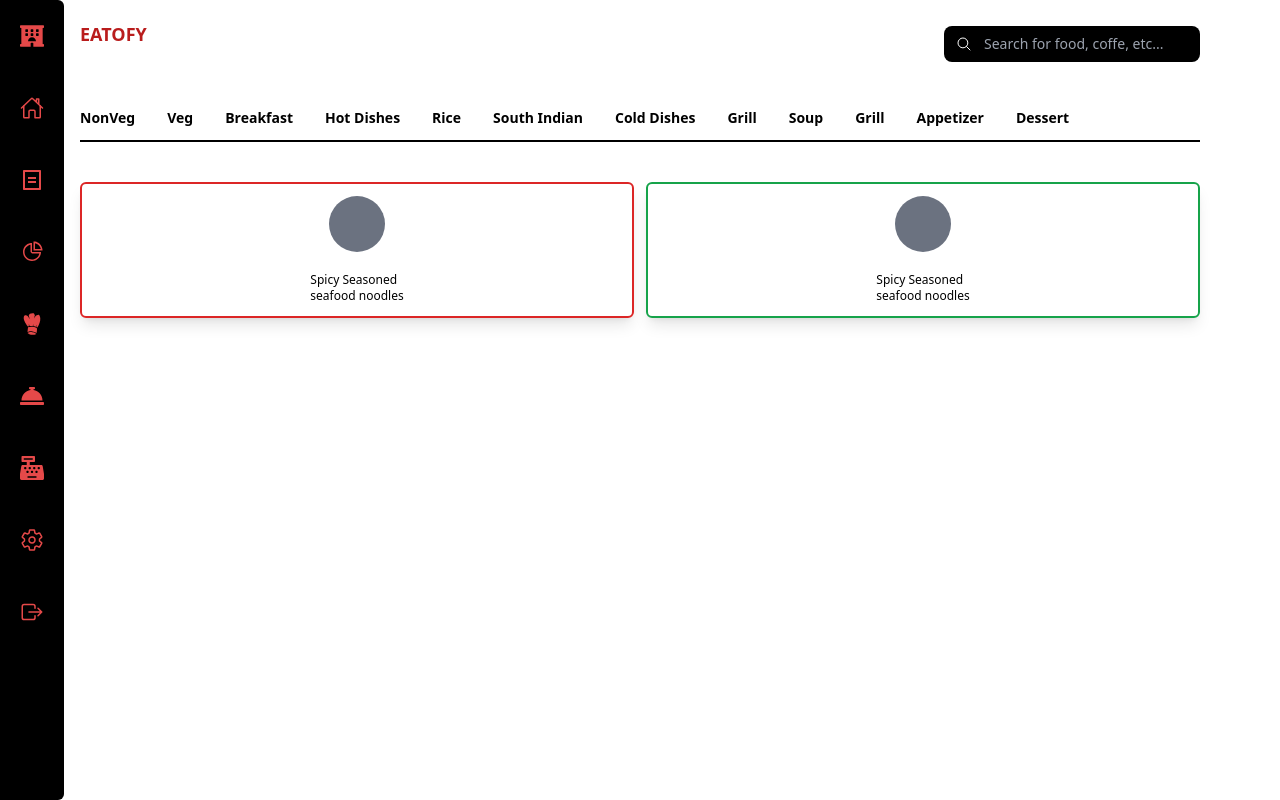
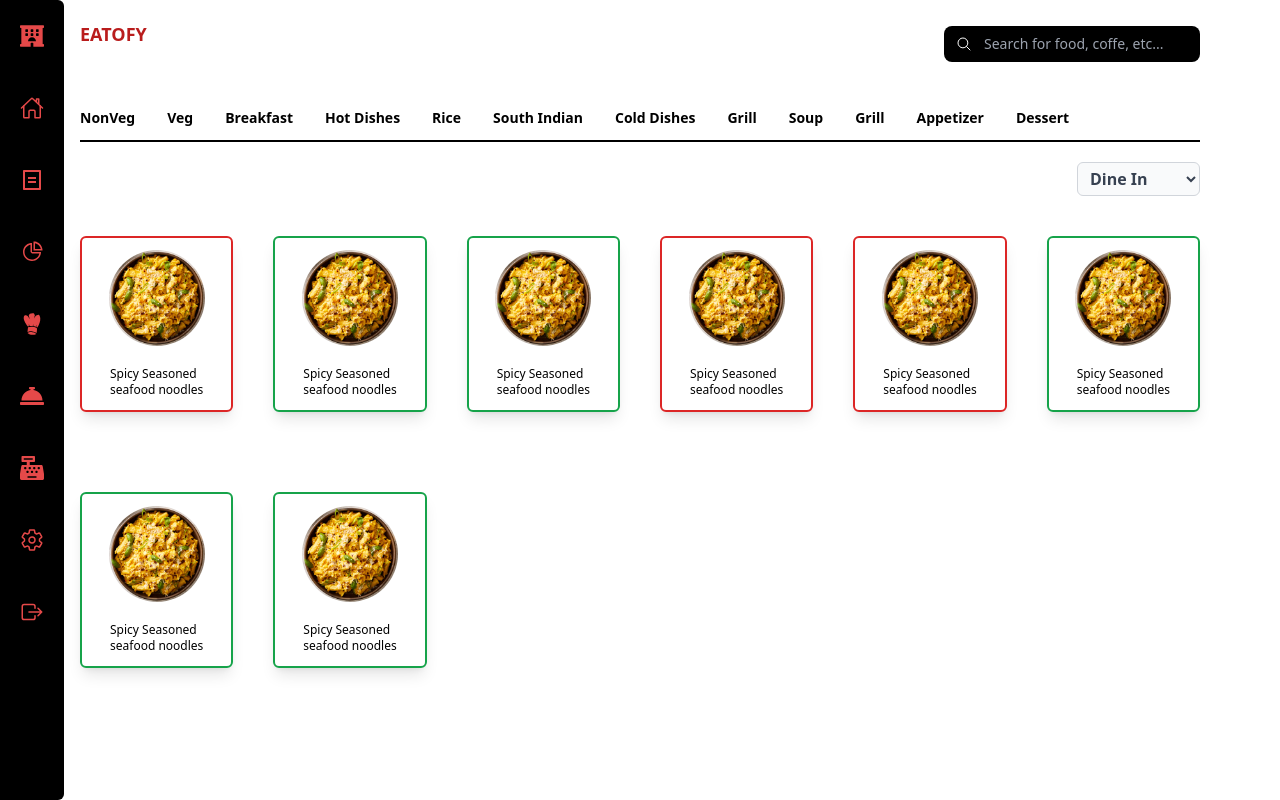
Before and after one commit to saga-r-code/Layout, a React (Create React App) app: page / in a window 1280 px wide. Built offline with nearby package versions, Linux system fonts and the light colour scheme.

Commit message:
update menudishe

```diff
--- a/src/Components/MenuDine.js
+++ b/src/Components/MenuDine.js
@@ -1,5 +1,6 @@
 import React from 'react';
 import { IoSearchOutline } from "react-icons/io5";
+import dishe from '../Assets/dishes.jpg'
 
 const Menu = ({menuShown, togglemMenu}) => {
   return (
@@ -16,26 +17,37 @@ const Menu = ({menuShown, togglemMenu}) => {
       </div>
 
       <div className="dishes sm:hidden text-center font-bold mt-5 mx-5 p-2 sm:p-3 bg-gradient-to-r from-red-400 via-red-600 to-red-700 rounded-full" onClick={togglemMenu}>Dishes</div>
-      <ul className={`menu flex flex-col justify-center sm:flex-row sm:flex gap-8 font-semibold items-center mt-10 text-sm text-center  xl:justify-normal ${menuShown ? 'block' : 'hidden '}`}>
+      <ul className={`menu flex flex-col justify-center items-center sm:flex-row sm:flex gap-8 font-semibold  mt-10 text-sm text-center  lg:justify-normal ${menuShown ? 'block' : 'hidden '}`}>
         <li>NonVeg</li>
         <li>Veg</li>
         <li>Breakfast</li>
         <li>Hot Dishes</li>
         <li>Rice</li>
-        <li>South Indian</li>
-        <li>Cold Dishes</li>
+        <li className='md:hidden lg:block'>South Indian</li>
+        <li className='md:hidden lg:block'>Cold Dishes</li>
         <li>Grill</li>
         <li>Soup</li>
         <li>Grill</li>
-        <li>Appetizer</li>
+        <li className='md:hidden xl:block'>Appetizer</li>
         <li>Dessert</li>
       </ul>
       <div className='w-full h-0.5 bg-black mt-3 hidden md:block'></div>
 
-      <div className="dishes mt-10 list-none grid grid-cols-2 gap-3">
+      {/* dropdown */}
+      <div className='dropdown'>
+      <div className="flex justify-end items-center pt-5">
+        <select name="cars" id="cars" className="outline-none border border-gray-300 rounded-md px-2 py-1 text-gray-700 bg-gray-50 focus:ring-2 focus:ring-blue-500 transition ease-in-out duration-300 font-semibold">
+          <option value="Dine In" className="p-3">Dine In</option>
+          <option value="Take Away" className="p-3">Take Away</option>
+        </select>
+      </div>
+    </div>
+
+
+      <div className="dishes mt-10 list-none grid gap-y-5 gap-x-3 grid-cols-2 md:grid-cols-3 md:gap-y-7 md:gap-x-5 lg:grid-cols-4 xl:grid-cols-6 xl:gap-x-10 xl:gap-y-20">
 
       <div className="dish-1 border-2 border-red-600 pb-10 p-4 md:p-3 rounded-md shadow-lg flex flex-col gap-3 justify-center items-center text-xs md:transition md:duration-500 md:hover:scale-110 ">
-            <p className='w-14 h-14 bg-gray-500 rounded-full'></p>
+            <p className='w-24 h-24 rounded-full overflow-hidden '><img src={dishe} alt='dishe'/></p>
             <div className='food-details flex flex-col mt-2'>
             <span>Spicy Seasoned</span>
             <span>seafood noodles</span>
@@ -43,18 +55,71 @@ const Menu = ({menuShown, togglemMenu}) => {
         </div>
 
         <div className="dish-2  border-2 border-green-600 pb-10 p-4 md:p-3 rounded-md shadow-lg flex flex-col gap-3 justify-center items-center text-xs md:transition md:duration-500 md:hover:scale-110 ">
-            <p className='w-14 h-14 bg-gray-500 rounded-full'></p>
+            <p className='w-24 h-24 rounded-full overflow-hidden '><img src={dishe} alt="dishe"  /></p>
             <div className='food-details flex flex-col mt-2'>
             <span>Spicy Seasoned</span>
             <span>seafood noodles</span>
             </div>
           </div>
+
+          <div className="dish-2  border-2 border-green-600 pb-10 p-4 md:p-3 rounded-md shadow-lg flex flex-col gap-3 justify-center items-center text-xs md:transition md:duration-500 md:hover:scale-110 ">
+            <p className='w-24 h-24 rounded-full overflow-hidden '><img src={dishe} alt="dishe"  /></p>
+            <div className='food-details flex flex-col mt-2'>
+            <span>Spicy Seasoned</span>
+            <span>seafood noodles</span>
+            </div>
+          </div>
+
+          <div className="dish-1 border-2 border-red-600 pb-10 p-4 md:p-3 rounded-md shadow-lg flex flex-col gap-3 justify-center items-center text-xs md:transition md:duration-500 md:hover:scale-110 ">
+            <p className='w-24 h-24 rounded-full overflow-hidden '><img src={dishe} alt='dishe'/></p>
+            <div className='food-details flex flex-col mt-2'>
+            <span>Spicy Seasoned</span>
+            <span>seafood noodles</span>
+            </div>
+        </div>
+
+        <div className="dish-1 border-2 border-red-600 pb-10 p-4 md:p-3 rounded-md shadow-lg flex flex-col gap-3 justify-center items-center text-xs md:transition md:duration-500 md:hover:scale-110 ">
+            <p className='w-24 h-24 rounded-full overflow-hidden '><img src={dishe} alt='dishe'/></p>
+            <div className='food-details flex flex-col mt-2'>
+            <span>Spicy Seasoned</span>
+            <span>seafood noodles</span>
+            </div>
+        </div>
+
+        <div className="dish-2  border-2 border-green-600 pb-10 p-4 md:p-3 rounded-md shadow-lg flex flex-col gap-3 justify-center items-center text-xs md:transition md:duration-500 md:hover:scale-110 ">
+            <p className='w-24 h-24 rounded-full overflow-hidden '><img src={dishe} alt="dishe"  /></p>
+            <div className='food-details flex flex-col mt-2'>
+            <span>Spicy Seasoned</span>
+            <span>seafood noodles</span>
+            </div>
+          </div>
+
+          <div className="dish-2  border-2 border-green-600 pb-10 p-4 md:p-3 rounded-md shadow-lg flex flex-col gap-3 justify-center items-center text-xs md:transition md:duration-500 md:hover:scale-110 ">
+            <p className='w-24 h-24 rounded-full overflow-hidden '><img src={dishe} alt="dishe"  /></p>
+            <div className='food-details flex flex-col mt-2'>
+            <span>Spicy Seasoned</span>
+            <span>seafood noodles</span>
+            </div>
+          </div>
+
+          <div className="dish-2  border-2 border-green-600 pb-10 p-4 md:p-3 rounded-md shadow-lg flex flex-col gap-3 justify-center items-center text-xs md:transition md:duration-500 md:hover:scale-110 ">
+            <p className='w-24 h-24 rounded-full overflow-hidden '><img src={dishe} alt="dishe"  /></p>
+            <div className='food-details flex flex-col mt-2'>
+            <span>Spicy Seasoned</span>
+            <span>seafood noodles</span>
+            </div>
+          </div>
+
+
+
       </div>
+      {/* dishes class close */}
 
 
 
     </div>
 
+
   );
 }
 
```
Also changed, not shown: src/Assets/dishes.jpg (added).
